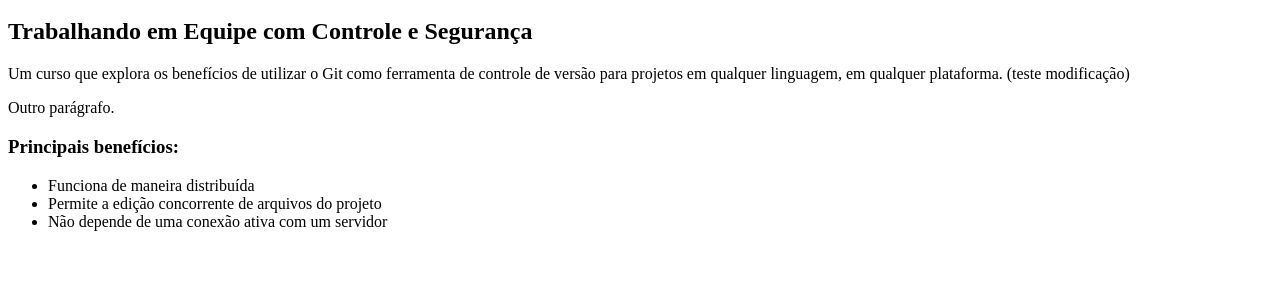
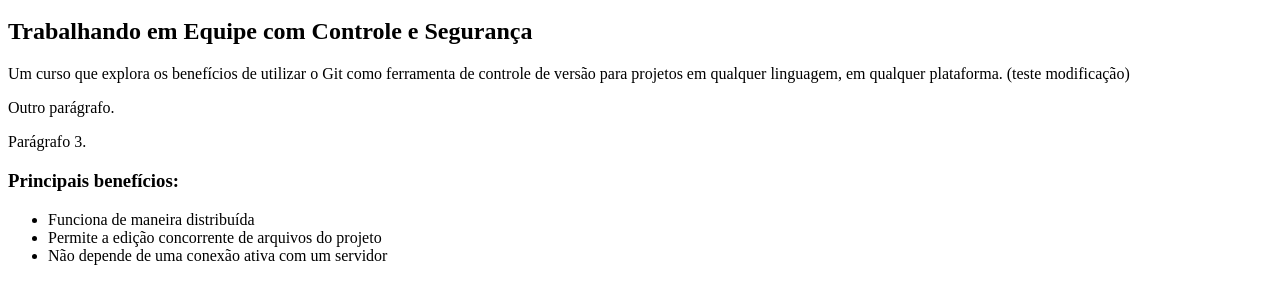
Before and after one commit to gustavohpg/curso-git, a plain HTML site: page index.html in a window 1280 px wide. Shown: the part 48-352 px from the top of the page. Drawn offline with Linux system fonts and the light colour scheme.

Commit message:
Adicionando parágrafo 3

```diff
--- a/index.html
+++ b/index.html
@@ -9,6 +9,8 @@
 
         <p>Outro parágrafo.</p>
 
+        <p>Parágrafo 3.</p>
+
         <h3>Principais benefícios:</h3>
         <ul>
             <li>Funciona de maneira distribuída</li>
```
